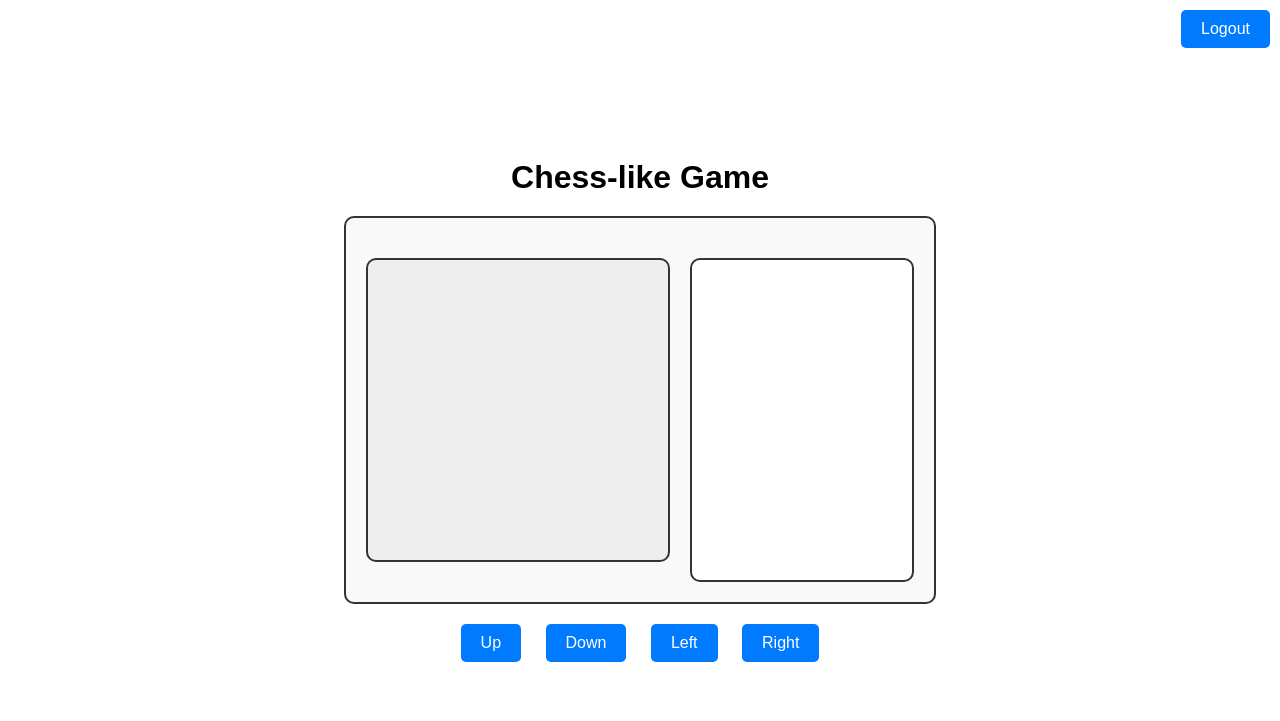
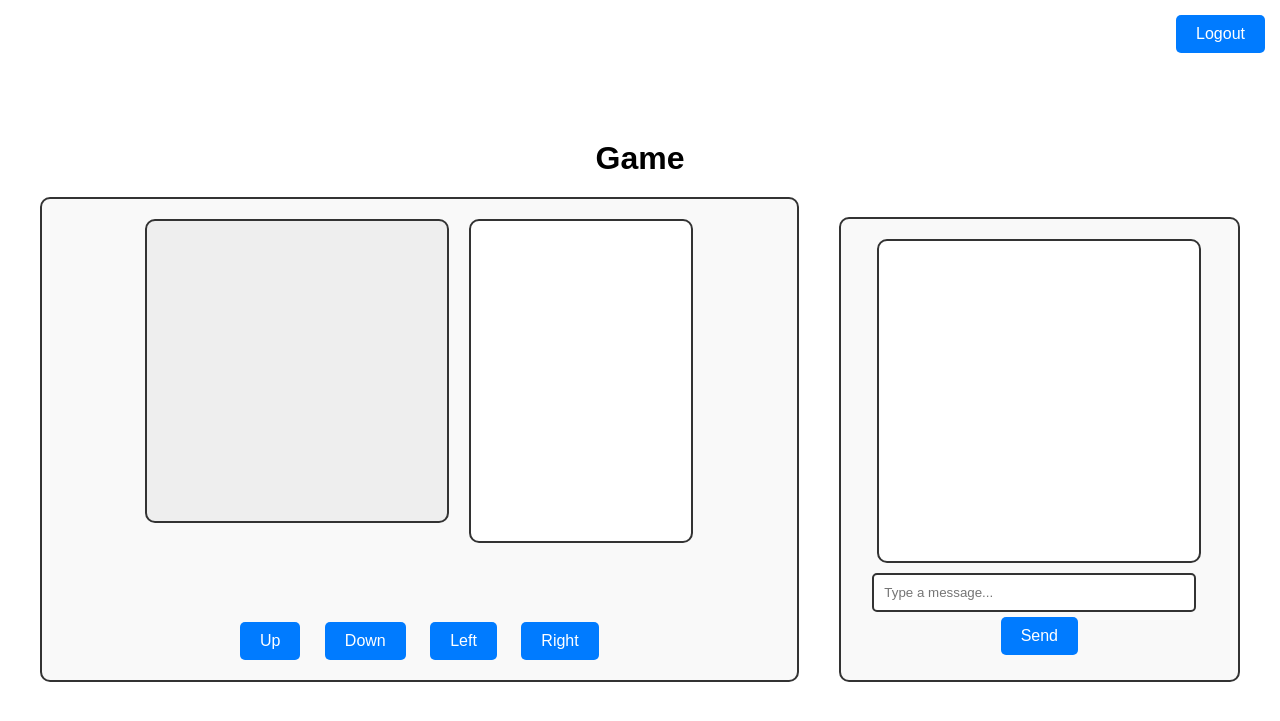
Before and after one commit to aritrag281/Aritra_Ghosh_21BCE2550, a Flask app: page /game in a window 1280 px wide. Shown: the top 721 px of the page. Run offline with Flask 3, Linux system fonts and the light colour scheme; a user stored in the database is signed in; some libraries are stand-ins or nearby versions.

Commit message:
bonus- chat feature added

```diff
--- a/app.py
+++ b/app.py
@@ -1,3 +1,5 @@
+# app.py
+
 from flask import Flask, render_template, redirect, url_for, request, flash
 from flask_sqlalchemy import SQLAlchemy
 from flask_login import LoginManager, login_user, login_required, logout_user, current_user
@@ -62,22 +64,25 @@ def logout():
 @app.route('/game')
 @login_required
 def game():
-    return render_template('game.html')
+    return render_template('game.html', username=current_user.username)
 
 @socketio.on('connect')
 def handle_connect():
-    emit('init', {'board': game_state.board, 'history': game_state.history})
+    emit('init', {'board': game_state.board, 'history': game_state.move_history})
 
 @socketio.on('move')
 def handle_move(data):
     character_name = data['character']
     direction = data['direction']
-    print(f"Received move: {character_name}, {direction}")  # Debugging statement
-    winner = game_state.update_state(character_name, direction)
-    if winner:
-        emit('update', {'board': game_state.board, 'history': game_state.history, 'winner': winner}, broadcast=True)
+    if game_state.is_valid_move(character_name, direction):
+        game_state.update_state(character_name, direction)
+        emit('update', {'board': game_state.board, 'history': game_state.move_history}, broadcast=True)
     else:
-        emit('update', {'board': game_state.board, 'history': game_state.history}, broadcast=True)
+        emit('invalid_move', {'error': 'Invalid move'})
+
+@socketio.on('chat_message')
+def handle_chat_message(data):
+    emit('chat_message', {'user': data['user'], 'message': data['message']}, broadcast=True)
 
 if __name__ == '__main__':
     with app.app_context():
--- a/static/game.js
+++ b/static/game.js
@@ -1,24 +1,26 @@
+// game.js
+
 const socket = io();
 let selectedCharacter = null;
 
 socket.on('init', (data) => {
     renderBoard(data.board);
     renderMoveHistory(data.history);
-    if (data.winner) {
-        alert(`Player ${data.winner} wins!`);
-    }
 });
 
 socket.on('update', (data) => {
     renderBoard(data.board);
     renderMoveHistory(data.history);
-    if (data.winner) {
-        alert(`Player ${data.winner} wins!`);
-    }
 });
 
 socket.on('invalid_move', (data) => {
     alert(data.error);
+});
+
+socket.on('chat_message', (data) => {
+    const chatHistory = document.getElementById('chat-history');
+    chatHistory.innerHTML += `<p><strong>${data.user}:</strong> ${data.message}</p>`;
+    chatHistory.scrollTop = chatHistory.scrollHeight;
 });
 
 function renderBoard(board) {
@@ -38,17 +40,17 @@ function renderBoard(board) {
             gameBoard.appendChild(div);
         });
     });
-    console.log('Board rendered:', board);
 }
 
 function renderMoveHistory(history) {
-    const historyDiv = document.getElementById('move-history');
-    historyDiv.innerHTML = '';
-    history.forEach((move) => {
+    const moveHistory = document.getElementById('move-history');
+    moveHistory.innerHTML = '';
+    history.forEach((entry) => {
         const p = document.createElement('p');
-        p.textContent = move;
-        historyDiv.appendChild(p);
+        p.textContent = entry;
+        moveHistory.appendChild(p);
     });
+    moveHistory.scrollTop = moveHistory.scrollHeight;
 }
 
 function handleCellClick(cell) {
@@ -66,7 +68,6 @@ function handleCellClick(cell) {
 
 function makeMove(direction) {
     if (selectedCharacter) {
-        console.log(`Sending move: ${selectedCharacter}, ${direction}`);
         socket.emit('move', { character: selectedCharacter, direction });
         selectedCharacter = null;
         document.querySelectorAll('.cell').forEach(c => c.classList.remove('selected'));
@@ -74,3 +75,12 @@ function makeMove(direction) {
         alert('No character selected!');
     }
 }
+
+function sendMessage() {
+    const messageInput = document.getElementById('chat-message');
+    const message = messageInput.value;
+    if (message.trim()) {
+        socket.emit('chat_message', { user: window.username, message });
+        messageInput.value = '';
+    }
+}
--- a/static/style.css
+++ b/static/style.css
@@ -1,8 +1,16 @@
+/* style.css */
+
+#game-container {
+    display: flex;
+    justify-content: space-between;
+}
+
 #game-board {
     display: grid;
     grid-template-columns: repeat(5, 50px);
     grid-template-rows: repeat(5, 50px);
     gap: 5px;
+    width: 60%;
 }
 
 .cell {
@@ -23,7 +31,7 @@
 }
 
 .selected {
-    border: 2px solid red;  /* Highlight selected cell */
+    border: 2px solid red;
 }
 
 #controls {
@@ -31,5 +39,31 @@
 }
 
 #move-history {
+    width: 35%;
+    padding: 10px;
+    border: 1px solid #ddd;
+    height: 400px;
+    overflow-y: auto;
+}
+
+#chat {
     margin-top: 20px;
+    display: flex;
+    flex-direction: column;
 }
+
+#chat-history {
+    height: 200px;
+    border: 1px solid #ddd;
+    overflow-y: auto;
+    margin-bottom: 10px;
+}
+
+#chat-message {
+    width: 100%;
+    padding: 10px;
+}
+
+button {
+    margin: 5px;
+}
--- a/templates/game.html
+++ b/templates/game.html
@@ -6,7 +6,9 @@
     <title>Game</title>
     <link rel="stylesheet" href="{{ url_for('static', filename='style.css') }}">
     <script src="https://cdn.socket.io/4.0.0/socket.io.min.js"></script>
-    <script src="{{ url_for('static', filename='game.js') }}"></script>
+    <script>
+        window.username = "{{ username }}";  // Pass username to JavaScript
+    </script>
     <style>
         body {
             display: flex;
@@ -22,20 +24,32 @@
             text-align: center;
             margin-bottom: 20px;
         }
+        #main-container {
+            display: flex;
+            width: 100%;
+            max-width: 1200px;
+            justify-content: space-between;
+        }
         #game-container {
             display: flex;
-            justify-content: center;
+            flex-direction: column;
             align-items: center;
             border: 2px solid #333;
             padding: 20px;
             border-radius: 10px;
             background-color: #f9f9f9;
+            flex: 2;
+            margin-right: 20px;
+        }
+        #game-board-wrapper {
+            display: flex;
+            flex-direction: row;
+            gap: 20px; /* Space between game board and move history */
         }
         #game-board {
             width: 300px;
             height: 300px;
             background-color: #eee;
-            margin-right: 20px;
             border: 2px solid #333;
             border-radius: 10px;
         }
@@ -63,7 +77,47 @@
             color: white;
         }
         #controls button:hover {
+            background-color: #0056b3;
+        }
+        #chat {
+            display: flex;
+            flex-direction: column;
+            align-items: center;
+            border: 2px solid #333;
+            padding: 20px;
+            border-radius: 10px;
+            background-color: #f9f9f9;
+            flex: 1;
+            margin-left: 20px;
+        }
+        #chat-history {
+            width: 300px;
+            height: 300px;
+            overflow-y: auto;
+            border: 2px solid #333;
+            border-radius: 10px;
+            background-color: #fff;
+            padding: 10px;
+            margin-bottom: 10px;
+        }
+        #chat-message {
+            width: 300px;
+            padding: 10px;
+            border: 2px solid #333;
+            border-radius: 5px;
+            margin-right: 10px;
+        }
+        #chat button {
+            padding: 10px 20px;
+            font-size: 16px;
+            cursor: pointer;
+            border: none;
+            border-radius: 5px;
             background-color: #007bff;
+            color: white;
+        }
+        #chat button:hover {
+            background-color: #0056b3;
         }
         #logout-button {
             position: absolute;
@@ -84,8 +138,10 @@
 </head>
 <body>
     <button id="logout-button" onclick="window.location.href='{{ url_for('logout') }}'">Logout</button>
-    <h1>Chess-like Game</h1>
+    <h1>Game</h1>
+    <div id="main-container">
         <div id="game-container">
+            <div id="game-board-wrapper">
                 <div id="game-board">
                     <!-- Game board will be rendered here -->
                 </div>
@@ -99,5 +155,16 @@
                 <button onclick="makeMove('left')">Left</button>
                 <button onclick="makeMove('right')">Right</button>
             </div>
+        </div>
+        <div id="chat">
+            <div id="chat-history">
+                <!-- Chat history will be rendered here -->
+            </div>
+            <input type="text" id="chat-message" placeholder="Type a message...">
+            <button onclick="sendMessage()">Send</button>
+        </div>
+    </div>
+
+    <script src="{{ url_for('static', filename='game.js') }}"></script>
 </body>
 </html>
```
Also changed, not shown: game_logic.py (+12 -47 lines), instance/users.db. Lines whose indentation alone changed are shown as unchanged.
